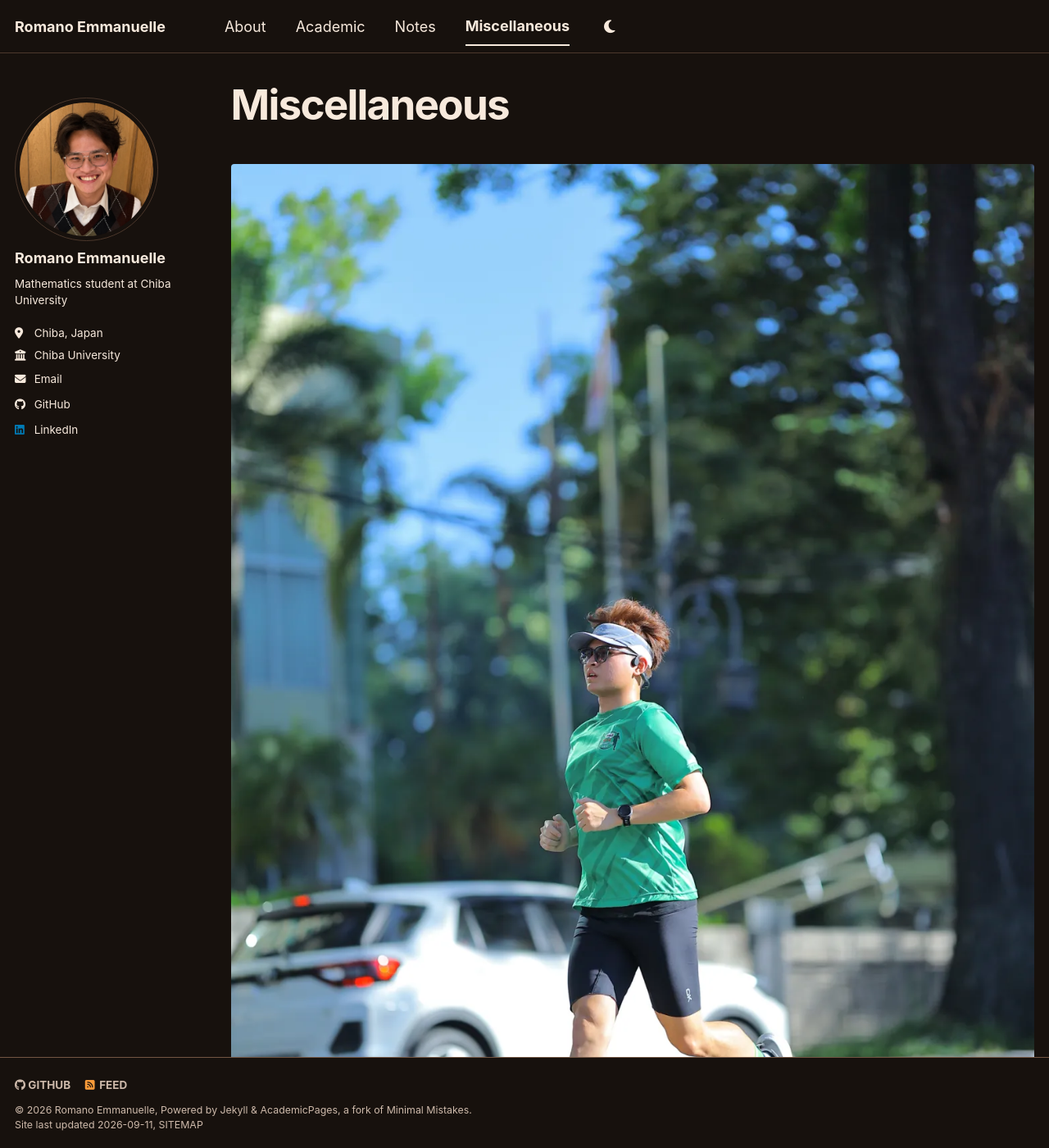
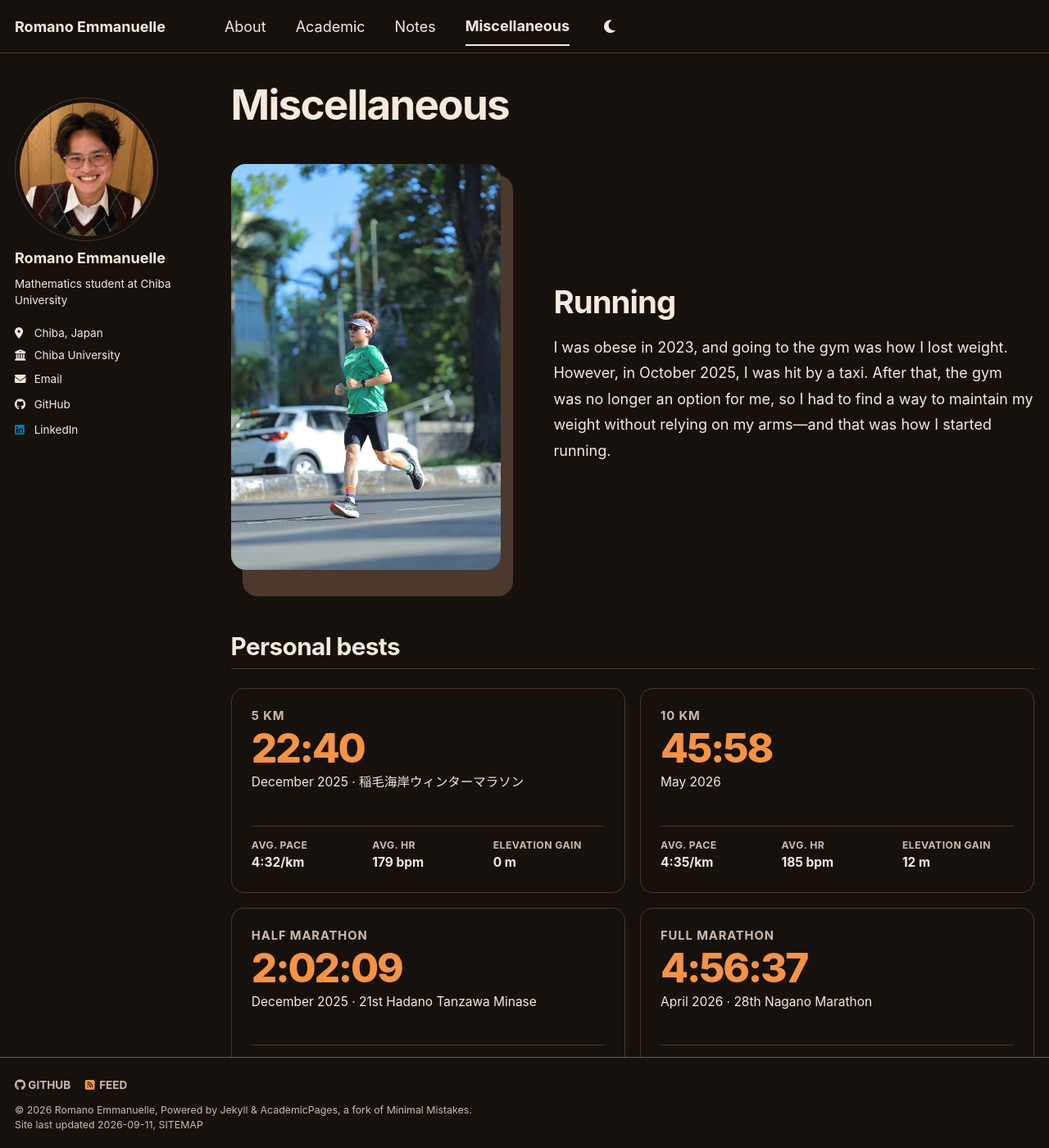
Before and after one commit to RomanoEmmanuelle/RomanoEmmanuelle.github.io, a Jekyll site: the page built from _pages/miscellaneous.md, in a window 1280 px wide and 1400 px high. Shown: the whole window at 82% size. Built offline with Jekyll 4.4.1, drawn with Linux system fonts in a browser that asks for light colours; a style sheet for code colours, icons or effects is not loaded.

Commit message:
Style the sports page
Add responsive image, personal-best cards, and mobile layout for Miscellaneous.

```diff
--- a/_sass/layout/_personal.scss
+++ b/_sass/layout/_personal.scss
@@ -301,3 +301,146 @@
     font-size: clamp(2.8rem, 14vw, 3.75rem);
   }
 }
+
+/* Miscellaneous / running */
+.misc-intro {
+  display: grid;
+  grid-template-columns: minmax(13rem, 0.72fr) minmax(18rem, 1.28fr);
+  align-items: center;
+  gap: clamp(1.75rem, 5vw, 4rem);
+  max-width: 56rem;
+  margin-bottom: 3.25rem;
+}
+
+.misc-intro__media {
+  position: relative;
+  margin: 0;
+  isolation: isolate;
+}
+
+.misc-intro__media::after {
+  position: absolute;
+  inset: 0.8rem -0.8rem -0.8rem 0.8rem;
+  z-index: -1;
+  content: "";
+  background: var(--global-border-color);
+  border-radius: 1rem;
+}
+
+.misc-intro__media img {
+  display: block;
+  width: 100%;
+  aspect-ratio: 2 / 3;
+  object-fit: cover;
+  border-radius: 1rem;
+}
+
+.misc-intro__copy h2 {
+  margin: 0 0 1rem;
+  font-size: clamp(1.65rem, 3vw, 2.2rem);
+  font-weight: 740;
+  letter-spacing: -0.025em;
+  line-height: 1.1;
+}
+
+.misc-intro__copy p,
+.misc-triathlon {
+  max-width: 42rem;
+  margin: 0;
+  font-size: 1rem;
+  line-height: 1.75;
+}
+
+.running-records {
+  display: grid;
+  grid-template-columns: repeat(2, minmax(0, 1fr));
+  gap: 1rem;
+  max-width: 56rem;
+}
+
+.running-record {
+  padding: 1.35rem;
+  border: 1px solid var(--global-border-color);
+  border-radius: 0.85rem;
+}
+
+.running-record__distance {
+  margin: 0;
+  color: var(--global-text-color-light);
+  font-size: 0.82rem;
+  font-weight: 700;
+  letter-spacing: 0.06em;
+  line-height: 1.3;
+  text-transform: uppercase;
+}
+
+.running-record__time {
+  margin: 0.25rem 0 0.35rem;
+  color: var(--global-link-color);
+  font-size: clamp(2rem, 4vw, 2.75rem);
+  font-weight: 760;
+  letter-spacing: -0.045em;
+  line-height: 1;
+}
+
+.running-record__event {
+  min-height: 2.8em;
+  margin: 0 0 1.1rem;
+  font-size: 0.86rem;
+  line-height: 1.4;
+}
+
+.running-record__stats {
+  display: grid;
+  grid-template-columns: repeat(3, minmax(0, 1fr));
+  gap: 0.65rem;
+  margin: 0;
+  padding-top: 0.85rem;
+  border-top: 1px solid var(--global-border-color);
+}
+
+.running-record__stats div {
+  min-width: 0;
+}
+
+.running-record__stats dt {
+  margin-bottom: 0.2rem;
+  color: var(--global-text-color-light);
+  font-size: 0.68rem;
+  font-weight: 650;
+  letter-spacing: 0.035em;
+  line-height: 1.3;
+  text-transform: uppercase;
+}
+
+.running-record__stats dd {
+  margin: 0;
+  font-size: 0.86rem;
+  font-weight: 680;
+  line-height: 1.35;
+}
+
+@media (max-width: 720px) {
+  .misc-intro {
+    grid-template-columns: 1fr;
+  }
+
+  .misc-intro__media {
+    width: min(82%, 24rem);
+    margin: 0 auto;
+  }
+
+  .running-records {
+    grid-template-columns: 1fr;
+  }
+
+  .running-record__event {
+    min-height: 0;
+  }
+}
+
+@media (max-width: 380px) {
+  .running-record__stats {
+    grid-template-columns: 1fr;
+  }
+}
```
